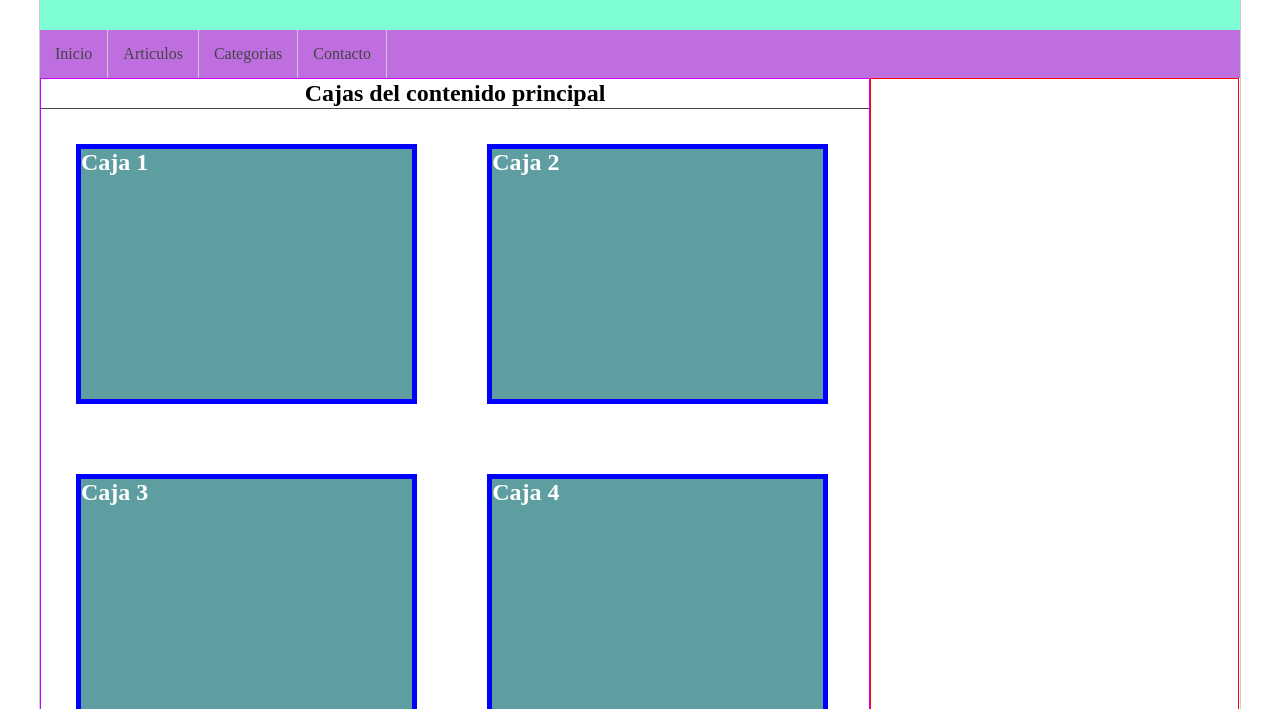
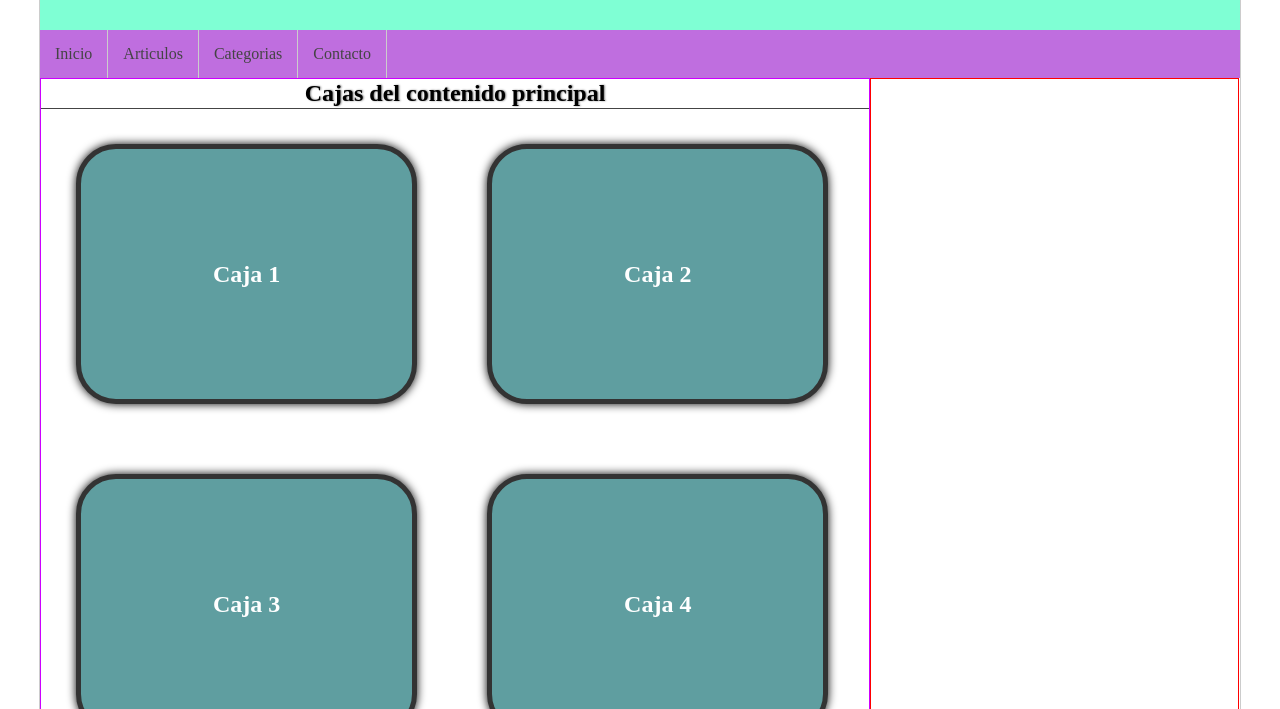
Before and after one commit to luisgcm/Master-CSS, a plain HTML site: page learning-css/05-ejercicios/index.html in a window 1280 px wide. Shown: the part 91-800 px from the top of the page. Drawn offline with Linux system fonts and the light colour scheme.

Commit message:
modified styles.css

```diff
--- a/learning-css/05-ejercicios/styles.css
+++ b/learning-css/05-ejercicios/styles.css
@@ -89,16 +89,23 @@ header{
     text-align: center;
     border-bottom: 1px solid #444;
     padding: 1px;
+    text-shadow: 1px 0px 2px gray;
 }
 
 #contenido .caja{
     width: 40%;
     height: 250px;
+    line-height: 250px;
+    text-align: center;
     background-color: cadetblue;
-    border: 5px solid blue;
+    border: 5px solid #333;
     color: #fff;
     float: left;
     margin: 35px;
+    box-shadow: 0px 0px 10px black;
+    border-radius: 40px;
+    /*box-shadow: 0px 0px 10px black inset;*/
+
 }
 
 #footer{
```
